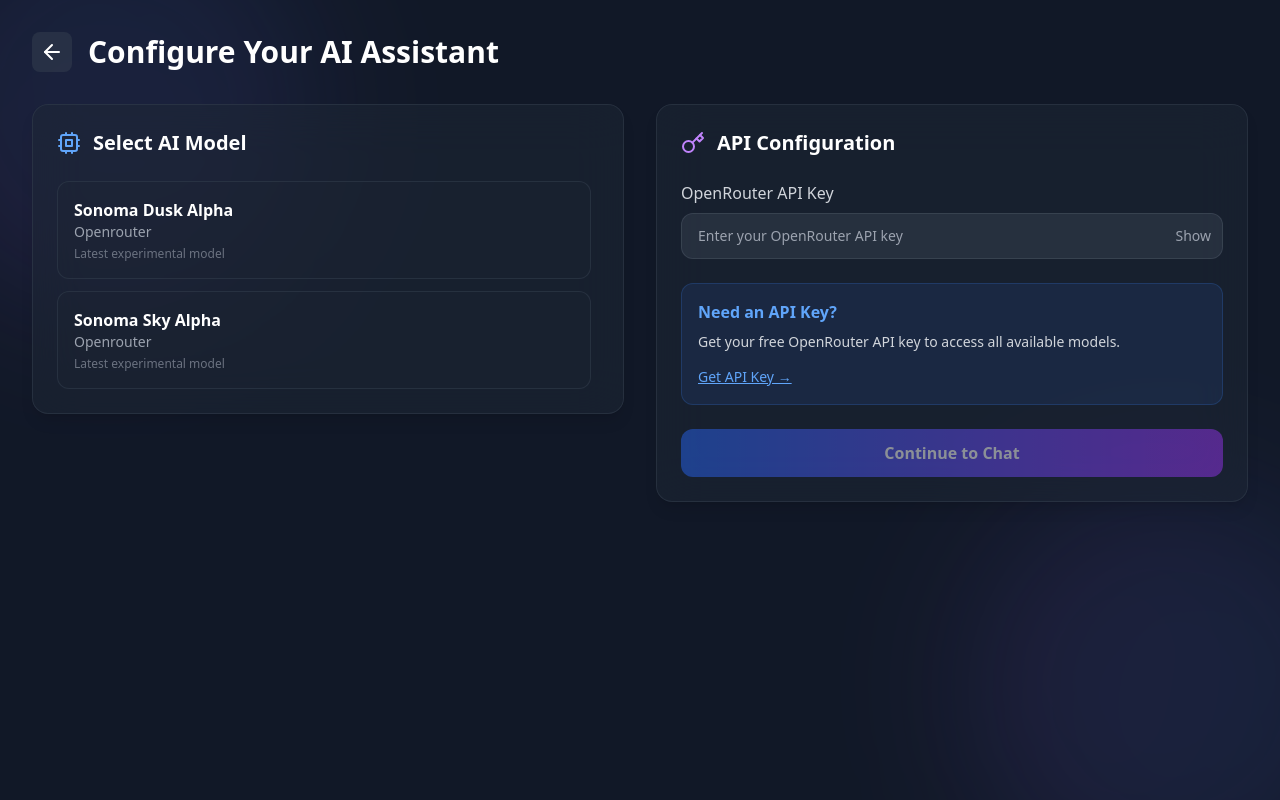
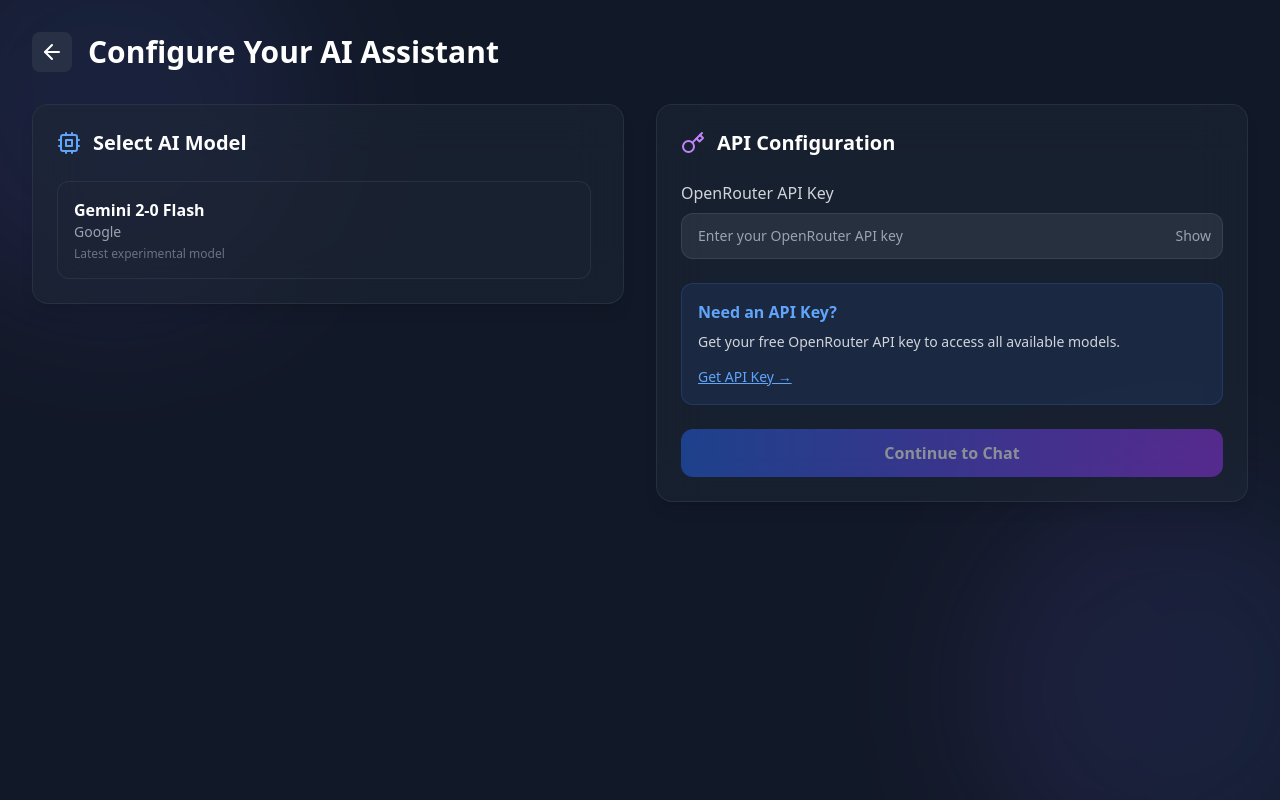
Before and after one commit to BADSHAH-7868/Telebot-Builder, a React (Vite) app: page /select-model in a window 1280 px wide. Built offline with nearby package versions, Linux system fonts and the light colour scheme.

Commit message:
Update ModelSelection.tsx

```diff
--- a/src/pages/ModelSelection.tsx
+++ b/src/pages/ModelSelection.tsx
@@ -11,9 +11,10 @@ interface Model {
 }
 
 const FREE_MODELS: Model[] = [
-  // { id: 'openai/gpt-oss-20b:free', name: 'GPT-OSS 20B', provider: 'OpenAI', description: 'Powerful general-purpose model' },
-  { id: 'openrouter/sonoma-dusk-alpha', name: 'Sonoma Dusk Alpha', provider: 'Openrouter', description: 'Latest experimental model' },
-  { id: 'openrouter/sonoma-sky-alpha', name: 'Sonoma Sky Alpha', provider: 'Openrouter', description: 'Latest experimental model' },
+  // // { id: 'openai/gpt-oss-20b:free', name: 'GPT-OSS 20B', provider: 'OpenAI', description: 'Powerful general-purpose model' },
+  // { id: 'openrouter/sonoma-dusk-alpha', name: 'Sonoma Dusk Alpha', provider: 'Openrouter', description: 'Latest experimental model' },
+  // { id: 'openrouter/sonoma-sky-alpha', name: 'Sonoma Sky Alpha', provider: 'Openrouter', description: 'Latest experimental model' },
+  { id: 'google/gemini-2.0-flash-exp:free', name: 'Gemini 2-0 Flash', provider: 'Google', description: 'Latest experimental model' },
   // { id: 'agentica-org/deepcoder-14b-preview:free', name: 'DeepCoder 14B', provider: 'Agentica', description: 'Specialized coding model' },
   // { id: 'openai/gpt-oss-120b:free', name: 'GPT-OSS 120B', provider: 'OpenAI', description: 'Large context understanding' },
   // { id: 'z-ai/glm-4.5-air:free', name: 'GLM 4.5 Air', provider: 'Z.AI', description: 'Fast and efficient model' },
```
